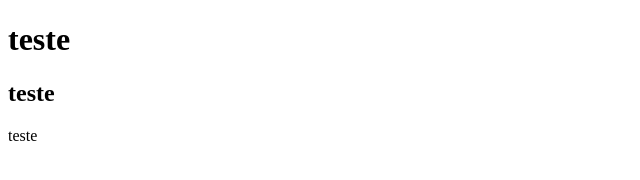
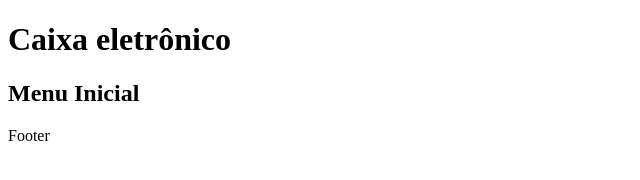
Before and after one commit to bacley/Projeto-php, a plain HTML site: page index.html in a window 1280 px wide. Shown: the whole page, without its empty margins (0-640 px from the left). Drawn offline with Linux system fonts and the light colour scheme.

Commit message:
Alteração nas descrições

```diff
--- a/index.html
+++ b/index.html
@@ -3,16 +3,16 @@
 <head>
     <meta charset="UTF-8">
     <meta name="viewport" content="width=device-width, initial-scale=1.0">
-    <title>teste</title>
+    <title>Projeto PHP</title>
 </head>
 <body>
 
-    <header><h1>teste</h1></header>
+    <header><h1>Caixa eletrônico</h1></header>
     <main>
-        <h2>teste</h2>
+        <h2>Menu Inicial</h2>
     </main>
 
-    <footer>teste</footer>
+    <footer>Footer</footer>
 
 </body>
 </html>
```
